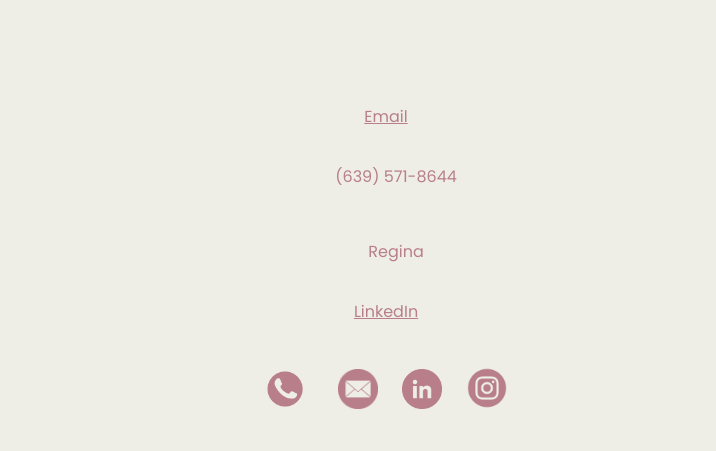
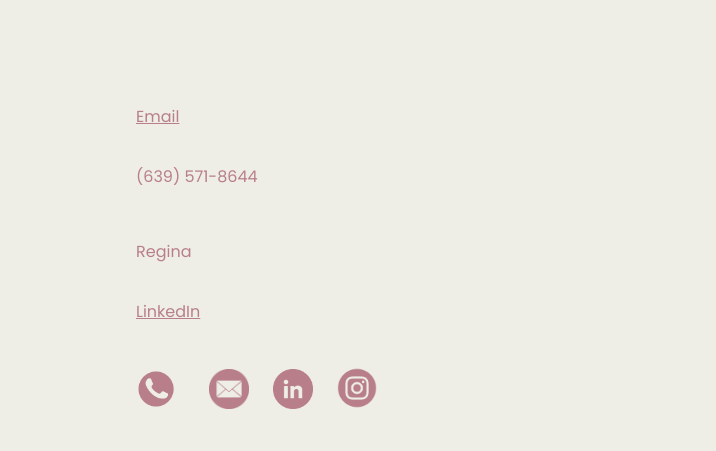
Before and after one commit to RhylynnWahl/resume, a plain HTML site: page index.html in a window 1280 px wide. Shown: the part 207-658 px from the top of the page, 564-1280 px from the left. Drawn offline with Linux system fonts and the light colour scheme.

Commit message:
text align

```diff
--- a/style.css
+++ b/style.css
@@ -78,7 +78,6 @@ main {
 }
 .details{
   color: #b87e89;
-  text-align: center
 }
 /* 1400px */
 @media screen and (max-width: 1400px) {
```
